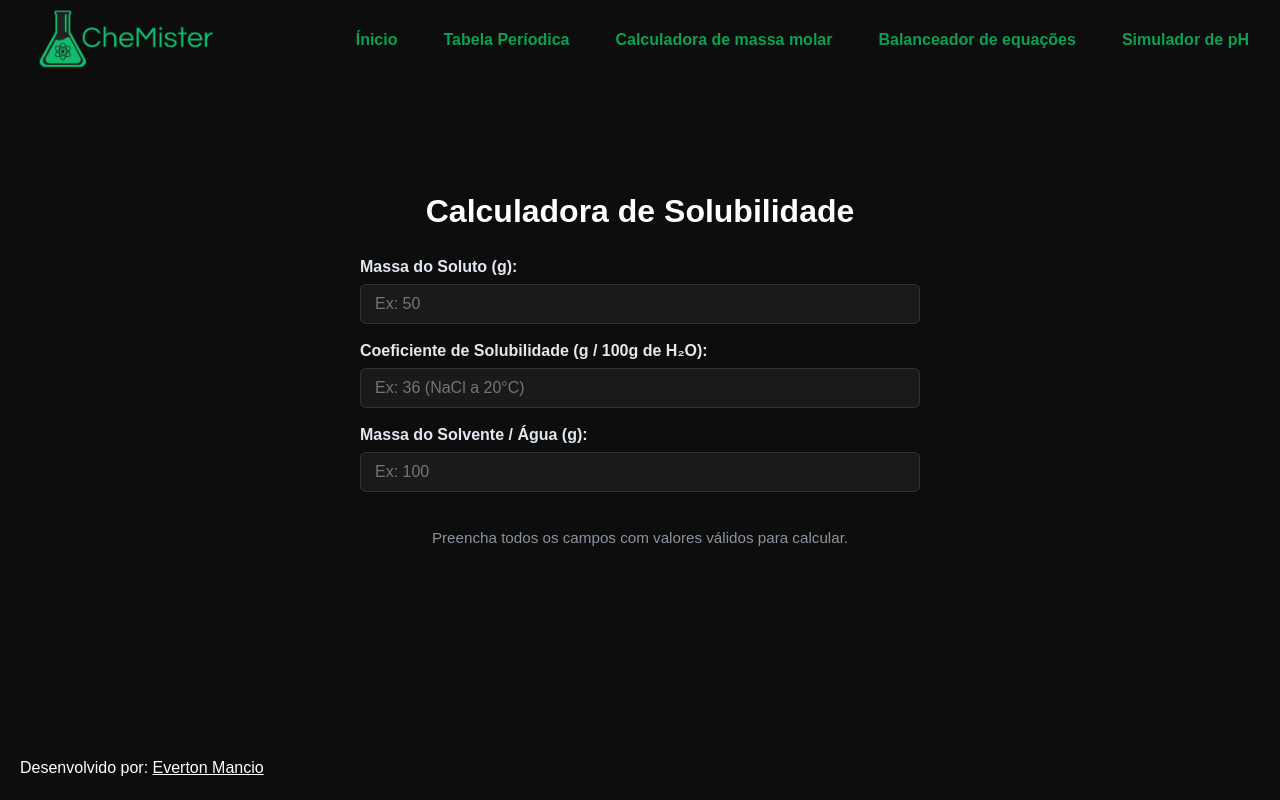
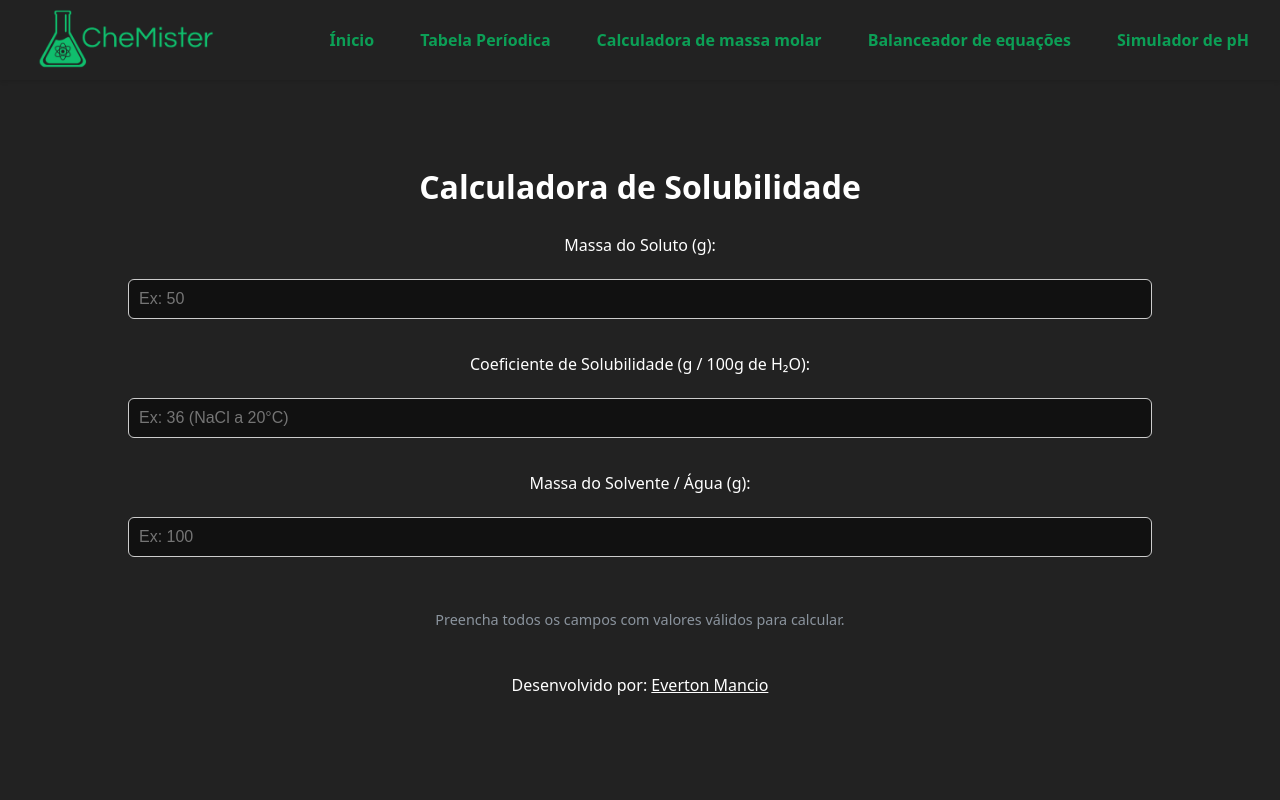
Before and after one commit to Evy8882/CheMister, a React (Vite) app: page /CalculadorSolubilidade in a window 1280 px wide. Built offline with nearby package versions, Linux system fonts and the light colour scheme.

Commit message:
fix: melhora o visual do card de resultados da solubilidade

```diff
--- a/src/pages/CalculadoraSolubilidade.tsx
+++ b/src/pages/CalculadoraSolubilidade.tsx
@@ -1,6 +1,7 @@
 import Header from "../components/Header";
 import { useState } from "react";
 import Footer from "../components/Footer";
+import "../styles/MolarMassCalc.css";
 
 type Results = {
   maxSoluble: number;
@@ -46,160 +47,116 @@ function SolubilityCalc() {
   const result = calcSolubility();
 
   return (
-    <div style={styles.page}>
+    <div className="molar-mass-calc-page">
       <Header />
-      <main style={styles.container}>
-        <h1 style={styles.title}>Calculadora de Solubilidade</h1>
 
-        <div style={styles.inputGroup}>
-          <label htmlFor="solute-input" style={styles.label}>
-            Massa do Soluto (g):
-          </label>
+      <h1>Calculadora de Solubilidade</h1>
+
+      <label htmlFor="solute-input">Massa do Soluto (g):</label>
       <input
         type="number"
-            style={styles.input}
+        className="mol-input"
         id="solute-input"
         placeholder="Ex: 50"
         value={solute}
         onChange={(e) => setSolute(e.target.value)}
       />
-        </div>
 
-        <div style={styles.inputGroup}>
-          <label htmlFor="coeff-input" style={styles.label}>
+      <label htmlFor="coeff-input">
         Coeficiente de Solubilidade (g / 100g de H₂O):
       </label>
       <input
         type="number"
-            style={styles.input}
+        className="mol-input"
         id="coeff-input"
         placeholder="Ex: 36 (NaCl a 20°C)"
         value={coefficient}
         onChange={(e) => setCoefficient(e.target.value)}
       />
-        </div>
 
-        <div style={styles.inputGroup}>
-          <label htmlFor="water-input" style={styles.label}>
-            Massa do Solvente / Água (g):
-          </label>
+      <label htmlFor="water-input">Massa do Solvente / Água (g):</label>
       <input
         type="number"
-            style={styles.input}
+        className="mol-input"
         id="water-input"
         placeholder="Ex: 100"
         value={water}
         onChange={(e) => setWater(e.target.value)}
       />
+
+      {result ? (
+        <div
+          style={{
+            marginTop: "25px",
+            padding: "20px",
+            borderRadius: "10px",
+            backgroundColor: "#161b22",
+            border: "1px solid #30363d",
+            width: "100%",
+            maxWidth: "400px",
+            textAlign: "center",
+            boxShadow: "0 4px 12px rgba(0, 0, 0, 0.3)",
+            boxSizing: "border-box",
+          }}
+        >
+          <h2
+            style={{
+              fontSize: "1.1rem",
+              color: "#8b949e",
+              marginBottom: "8px",
+              fontWeight: "normal",
+            }}
+          >
+            Estado da Solução
+          </h2>
+
+          <div
+            style={{
+              fontSize: "1.3rem",
+              fontWeight: "bold",
+              color: "#38bdf8",
+              marginBottom: "15px",
+            }}
+          >
+            {result.status}
           </div>
 
-        {result ? (
-          <div style={styles.resultsContainer}>
-            <h2 style={styles.resultTitle}>
-              Estado da Solução: <span style={styles.highlight}>{result.status}</span>
-            </h2>
-            <b style={styles.resultDetail}>
-              Limite máximo de dissolução: {result.maxSoluble.toFixed(2)} g
-            </b>
+          <div
+            style={{
+              borderTop: "1px solid #21262d",
+              paddingTop: "12px",
+              fontSize: "0.95rem",
+              color: "#c9d1d9",
+            }}
+          >
+            <span>Limite máximo de dissolução: </span>
+            <strong style={{ color: "#ffffff" }}>
+              {result.maxSoluble.toFixed(2)} g
+            </strong>
+          </div>
+
           {result.precipitate > 0 && (
-              <p style={styles.precipitateInfo}>
-                <b>Corpo de chão (Precipitado):</b> {result.precipitate.toFixed(2)} g
-              </p>
+            <div
+              style={{
+                marginTop: "8px",
+                fontSize: "0.95rem",
+                color: "#f87171",
+              }}
+            >
+              <span>Corpo de chão (Precipitado): </span>
+              <strong>{result.precipitate.toFixed(2)} g</strong>
+            </div>
           )}
         </div>
       ) : (
-          <p style={styles.placeholderText}>
+        <p style={{ marginTop: "20px", color: "#8b949e", fontSize: "0.9rem" }}>
           Preencha todos os campos com valores válidos para calcular.
         </p>
       )}
-      </main>
+
       <Footer />
     </div>
   );
 }
 
-const styles: { [key: string]: React.CSSProperties } = {
-  page: {
-    display: "flex",
-    flexDirection: "column",
-    minHeight: "100vh",
-    backgroundColor: "#0d0d0d",
-    color: "#ffffff",
-    fontFamily: "sans-serif",
-  },
-  container: {
-    flex: 1,
-    display: "flex",
-    flexDirection: "column",
-    alignItems: "center",
-    justifyContent: "center",
-    padding: "20px",
-    maxWidth: "600px",
-    margin: "0 auto",
-    width: "100%",
-  },
-  title: {
-    fontSize: "2rem",
-    marginBottom: "20px",
-    color: "#ffffff",
-    textAlign: "center",
-  },
-  inputGroup: {
-    display: "flex",
-    flexDirection: "column",
-    width: "100%",
-    marginBottom: "15px",
-  },
-  label: {
-    marginBottom: "5px",
-    fontWeight: "bold",
-    color: "#e2e8f0",
-  },
-  input: {
-    padding: "10px 14px",
-    fontSize: "1rem",
-    borderRadius: "6px",
-    border: "1px solid #333333",
-    backgroundColor: "#1a1a1a",
-    color: "#ffffff",
-    outline: "none",
-    width: "100%",
-    boxSizing: "border-box",
-  },
-  resultsContainer: {
-    marginTop: "20px",
-    padding: "15px 20px",
-    borderRadius: "8px",
-    backgroundColor: "#161b22",
-    border: "1px solid #30363d",
-    width: "100%",
-    textAlign: "center",
-    boxSizing: "border-box",
-  },
-  resultTitle: {
-    fontSize: "1.25rem",
-    color: "#f0f6fc",
-    marginBottom: "10px",
-  },
-  highlight: {
-    color: "#38bdf8",
-    fontWeight: "bold",
-  },
-  resultDetail: {
-    display: "block",
-    color: "#c9d1d9",
-    marginTop: "5px",
-  },
-  precipitateInfo: {
-    color: "#f87171",
-    marginTop: "10px",
-  },
-  placeholderText: {
-    marginTop: "20px",
-    color: "#8b949e",
-    fontSize: "0.95rem",
-    textAlign: "center",
-  },
-};
-
 export default SolubilityCalc;
```
Lines whose indentation alone changed are shown as unchanged.
